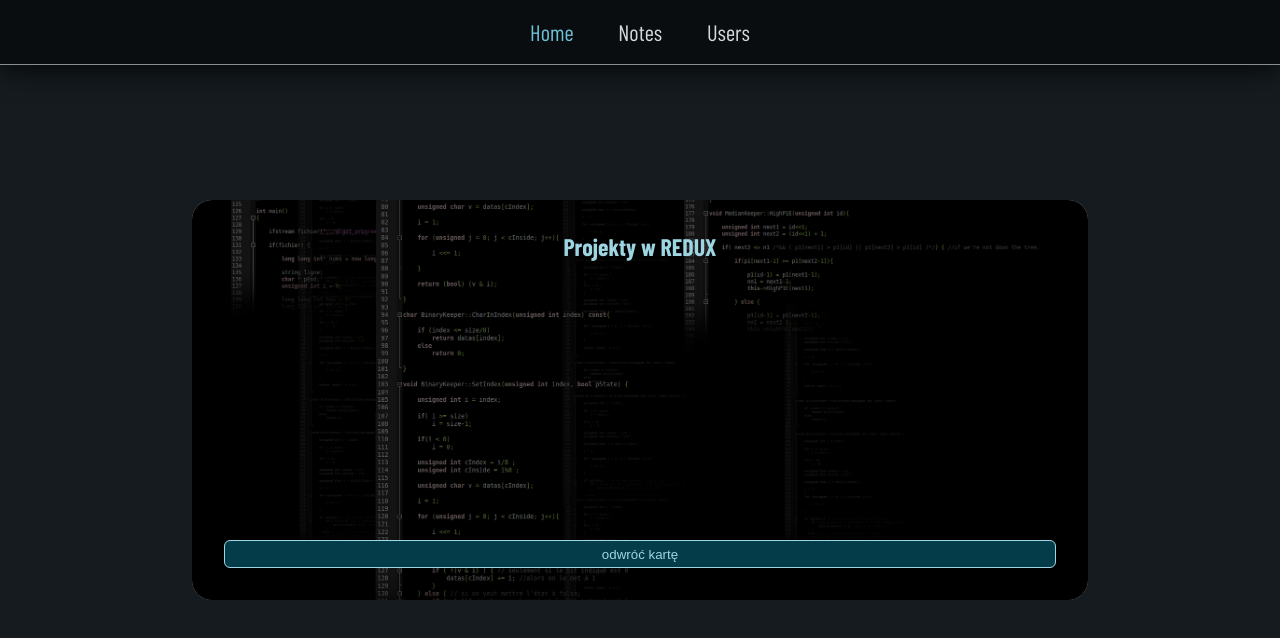
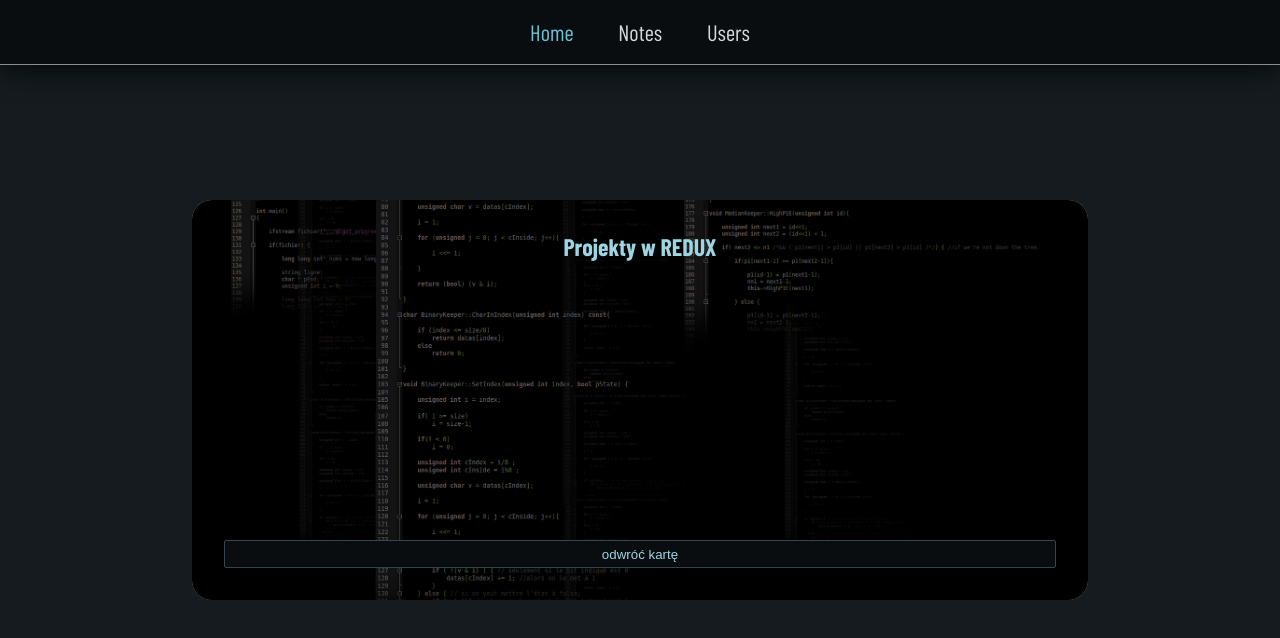
Before and after one commit to Scorpion19702022/SIMPLE_PROJECT_REACT_REDUX, a React (Vite) app: page / in a window 1280 px wide. Shown: the top 638 px of the page. Built offline with nearby package versions, Linux system fonts and the light colour scheme; a web font is replaced by a local one.

Commit message:
added style

```diff
--- a/src/Components/Home/Styles/Home.module.css
+++ b/src/Components/Home/Styles/Home.module.css
@@ -79,9 +79,9 @@
 	width: 100%;
 	padding: 0.4em;
 	color: var(--color-color02);
-	background-color: var(--color-color08);
-	border: 0.04em solid var(--color-color02);
-	border-radius: 6px;
+	background-color: var(--color-dark10);
+	border: 0.04em solid var(--color-dark06);
+	border-radius: 2px;
 	cursor: pointer;
 	transition: all 0.3s ease-in-out;
 }
```
